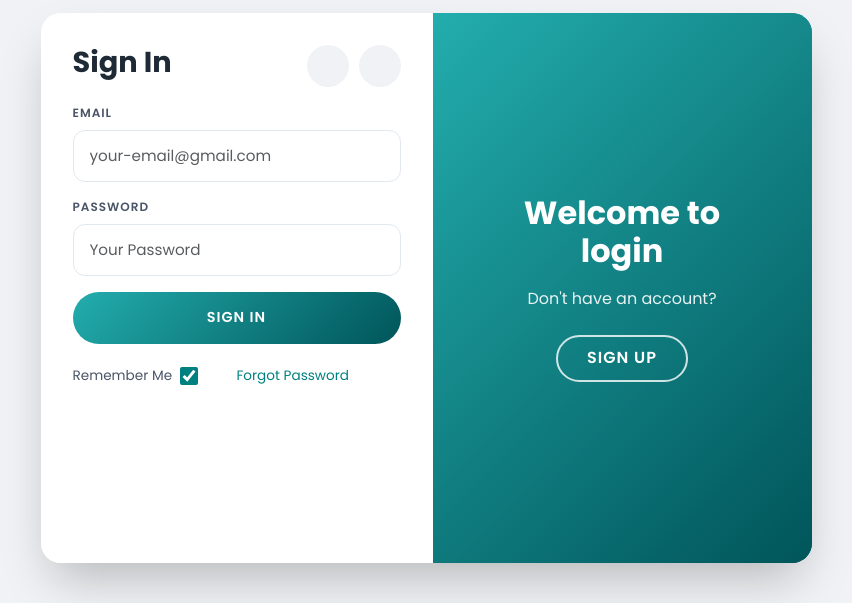
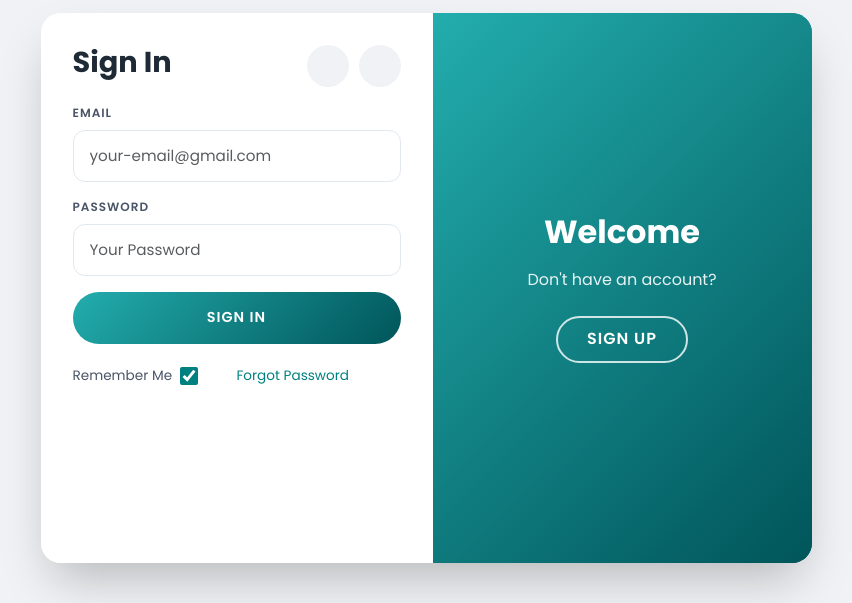
Before and after one commit to CupOfCake/Finance-Analytics-Tracker, a Django app: page /login/ in a window 1280 px wide. Shown: the part 138-741 px from the top of the page, without its empty margins (214-1066 px from the left). Run offline with Django 5.2, Linux system fonts and the light colour scheme.

Commit message:
fix: remove 'to login' text from login page

```diff
--- a/src/account/templates/account/login.html
+++ b/src/account/templates/account/login.html
@@ -262,7 +262,7 @@
 					<div class="wrap d-md-flex">
 						<div class="text-wrap p-4 p-lg-5 text-center d-flex align-items-center order-md-last">
 							<div class="text w-100">
-								<h2>Welcome to login</h2>
+								<h2>Welcome</h2>
 								<p>Don't have an account?</p>
 								<a href="{% url 'register' %}" class="btn btn-white btn-outline-white">Sign Up</a>
 							</div>
```
